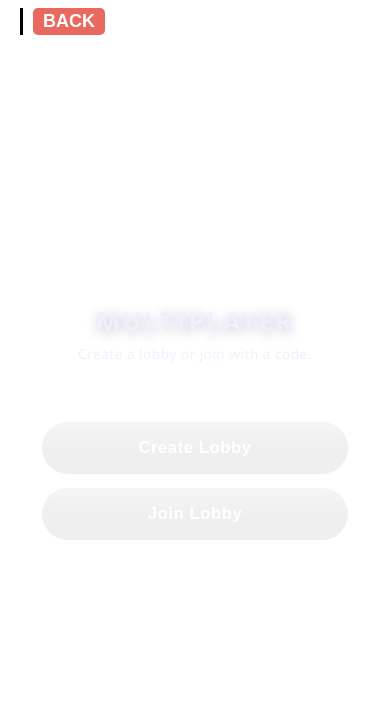
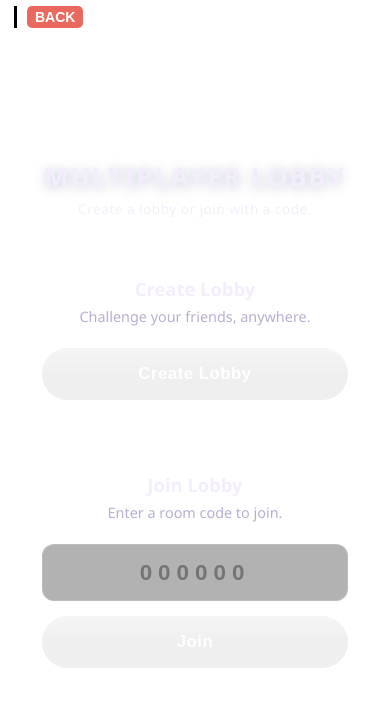
Before and after one commit to ExtraMilePHP/arenaofarms, a React (Create React App) app: page /arena/lobby in a window 390 px wide. Shown: the top 706 px of the page. Built offline with nearby package versions, Linux system fonts and the light colour scheme; no server answers.

Commit message:
first commit

```diff
--- a/src/functions/armReport.js
+++ b/src/functions/armReport.js
@@ -132,6 +132,9 @@ export async function reportArmMatch({
         total_score: score,
         time,
         status,
+        // solo rematches each get their own stages row instead of
+        // overwriting the session's existing one (see addReport.js)
+        forceInsert: isSolo,
         winnerId, // player's id (win), opponent's id (mp loss), or "AI" (solo loss)
         opponentId: opponentId || "AI",
         opponentemail: opponentEmail || opponentId || "AI",
--- a/src/index.css
+++ b/src/index.css
@@ -48,7 +48,7 @@ body.common-bg {
     /* background: url("img/mob.jpg"); */
     background-color: #ffffff;
     background-repeat: no-repeat;
-    background-size: cover !important;
+    background-size: 100% 100% !important;
     background-attachment: fixed;
   }
 }
--- a/src/pages/Battle/Battle.jsx
+++ b/src/pages/Battle/Battle.jsx
@@ -504,8 +504,11 @@ export default function Battle({ mode }) {
     return () => window.removeEventListener("keydown", onKey);
   }, [handleTap]);
 
+  // Multiplayer always moves straight on to the thank-you page — no rematch
+  // option there. Solo instead shows a Rematch button (see result overlay
+  // below) and only leaves for the thank-you page when the player chooses to.
   useEffect(() => {
-    if (phase === "result") {
+    if (mode === "multiplayer" && phase === "result") {
       const timeout = setTimeout(() => {
         navigate("/thankyou", {
           replace: true,
@@ -519,7 +522,29 @@ export default function Battle({ mode }) {
 
       return () => clearTimeout(timeout);
     }
-  }, [phase, navigate]);
+  }, [mode, phase, navigate]);
+
+  const handleRematch = useCallback(() => {
+    meterRef.current = 0;
+    playerScoreRef.current = 0;
+    opponentScoreRef.current = 0;
+    reportedRef.current = false;
+    pinLatchRef.current = 0;
+    sceneRef.current?.reset();
+    setResult(null);
+    setCountdown(3);
+    setPhase("countdown");
+  }, []);
+
+  const handleExit = useCallback(() => {
+    navigate("/thankyou", {
+      replace: true,
+      state: {
+        points: finalStatsRef.current.points,
+        time: finalStatsRef.current.time,
+      },
+    });
+  }, [navigate]);
 
   const meterPct = ((hud.meter + 100) / 200) * 100; // 0..100 (50 = dead even)
   const fillLeft = Math.min(50, meterPct);
@@ -646,6 +671,16 @@ export default function Battle({ mode }) {
             {hud.player} — {hud.opponent}
           </div>
           <div className="aoa-result-msg">{resultMsg}</div>
+          {mode === "solo" && (
+            <div className="aoa-result-actions">
+              <button className="aoa-btn aoa-btn-primary" style={powerBtnStyle} onClick={handleRematch}>
+                Rematch
+              </button>
+              <button className="aoa-btn aoa-btn-ghost" onClick={handleExit}>
+                Exit
+              </button>
+            </div>
+          )}
         </div>
       )}
     </div>
--- a/src/pages/MainMenu/MainMenu.jsx
+++ b/src/pages/MainMenu/MainMenu.jsx
@@ -5,6 +5,7 @@ import CinematicIntro from "../../components/CinematicIntro";
 import "../arena.css";
 import { setBackButtonUrl } from '../uiSlice';
 import { useThemeColors } from '../../functions/useThemeColors';
+import { getDvSourceImageUrl } from '../../functions/themeAssets';
 
 const INTRO_SEEN_KEY = "aoa_seen_landing_intro";
 
@@ -12,7 +13,19 @@ export default function MainMenu() {
   const navigate = useNavigate();
   const dispatch = useDispatch();
   const { status, user } = useSelector((state) => state.auth);
-  const { textStyle, buttonStyle } = useThemeColors();
+  const { data: themeData } = useSelector((state) => state.theme);
+  const { textStyle, buttonColor, buttonTextColor, buttonShadowColor } = useThemeColors();
+  const themedBtnStyle = {
+    ...(buttonColor ? { "--btn-bg": buttonColor } : null),
+    ...(buttonTextColor ? { "--btn-color": buttonTextColor } : null),
+    ...(buttonShadowColor
+      ? { "--btn-shadow": `0 8px 0 ${buttonShadowColor}` }
+      : null),
+  };
+  const logoUrl = useMemo(
+    () => (themeData?.logo ? getDvSourceImageUrl(themeData.logo) : null),
+    [themeData]
+  );
   const [showIntro, setShowIntro] = useState(() => !sessionStorage.getItem(INTRO_SEEN_KEY));
 
   const dismissIntro = () => {
@@ -37,16 +50,14 @@ export default function MainMenu() {
   }
 
   return (
-    <div className="aoa-root" style={textStyle}>
-      <div className="aoa-title">Arena of Arms</div>
-      <div className="aoa-subtitle">Tap. Push. Overpower. Win the arm wrestle.</div>
-
-      <div className="aoa-menu-actions">
-        <button className="aoa-btn aoa-btn-primary" style={buttonStyle} onClick={() => navigate("/arena/solo")}>
-          🥊 Play Solo
+    <div className="aoa-root aoa-root-menu" style={textStyle}>
+      {logoUrl && <img src={logoUrl} alt="" className="aoa-menu-logo" />}
+      <div className="aoa-menu-actions aoa-menu-actions-row">
+        <button className="aoa-btn aoa-btn-ghost aoa-btn-lg" style={themedBtnStyle} onClick={() => navigate("/arena/solo")}>
+          <i className="fa-solid fa-user" /> Play Solo
         </button>
-        <button className="aoa-btn aoa-btn-secondary" style={buttonStyle} onClick={() => navigate("/arena/lobby")}>
-          🌐 Play Multiplayer
+        <button className="aoa-btn aoa-btn-primary-fill aoa-btn-lg" style={themedBtnStyle} onClick={() => navigate("/arena/lobby")}>
+          <i className="fa-solid fa-users" /> Multiplayer
         </button>
       </div>
     </div>
--- a/src/pages/MultiplayerLobby/LobbyChooser.jsx
+++ b/src/pages/MultiplayerLobby/LobbyChooser.jsx
@@ -33,7 +33,6 @@ export default function LobbyChooser() {
   const { status, user } = useSelector((state) => state.auth);
   const { textStyle, buttonStyle } = useThemeColors();
   const [searchParams] = useSearchParams();
-  const [showJoin, setShowJoin] = useState(!!searchParams.get("code"));
   const [code, setCode] = useState(searchParams.get("code") || "");
   const [busy, setBusy] = useState(false);
   const [error, setError] = useState("");
@@ -66,42 +65,37 @@ export default function LobbyChooser() {
   return (
     <div className="aoa-root" style={textStyle}>
       <div className="aoa-title" style={{ fontSize: "clamp(1.6rem, 5vw, 2.4rem)" }}>
-        Multiplayer
+        Multiplayer Lobby
       </div>
       <div className="aoa-subtitle">Create a lobby or join with a code.</div>
 
-      <div className="aoa-card">
-        {!showJoin ? (
-          <>
+      <div className="aoa-lobby-split">
+        <div className="aoa-card aoa-lobby-panel">
+          <div className="aoa-lobby-panel-title">Create Lobby</div>
+          <div className="aoa-lobby-panel-desc">Challenge your friends, anywhere.</div>
           <button
             className="aoa-btn aoa-btn-primary"
-              style={{ width: "100%", ...buttonStyle }}
+            style={{ width: "100%", marginTop: "auto", ...buttonStyle }}
             disabled={busy}
             onClick={handleCreate}
           >
             {busy ? "Creating…" : "Create Lobby"}
           </button>
-            <button
-              className="aoa-btn aoa-btn-secondary"
-              style={{ width: "100%", marginTop: "0.9rem", ...buttonStyle }}
-              disabled={busy}
-              onClick={() => {
-                setError("");
-                setShowJoin(true);
-              }}
-            >
-              Join Lobby
-            </button>
-          </>
-        ) : (
-          <>
+        </div>
+
+        <div className="aoa-card aoa-lobby-panel">
+          <div className="aoa-lobby-panel-title">Join Lobby</div>
+          <div className="aoa-lobby-panel-desc">Enter a room code to join.</div>
           <input
             className="aoa-code-input"
             placeholder="000000"
             inputMode="numeric"
             maxLength={6}
             value={code}
-              onChange={(e) => setCode(e.target.value.replace(/\D/g, "").slice(0, 6))}
+            onChange={(e) => {
+              setError("");
+              setCode(e.target.value.replace(/\D/g, "").slice(0, 6));
+            }}
             style={{ marginBottom: "0.9rem" }}
           />
           <button
@@ -109,23 +103,12 @@ export default function LobbyChooser() {
             style={{ width: "100%", ...buttonStyle }}
             onClick={handleJoin}
           >
-              Join Lobby
+            Join
           </button>
-            <button
-              className="aoa-btn aoa-btn-ghost"
-              style={{ width: "100%", marginTop: "0.9rem" }}
-              onClick={() => {
-                setError("");
-                setShowJoin(false);
-              }}
-            >
-              ← Back
-            </button>
-          </>
-        )}
+        </div>
+      </div>
 
       {error && <div className="aoa-error">{error}</div>}
     </div>
-    </div>
   );
 }
--- a/src/pages/arena.css
+++ b/src/pages/arena.css
@@ -38,6 +38,82 @@
   width: min(90vw, 360px);
   margin-bottom: 2rem;
 }
+
+.aoa-root-menu {
+  /* justify-content: flex-end; */
+  /* padding-bottom: clamp(1.5rem, 5vh, 3rem); */
+}
+
+.aoa-menu-logo {
+  max-width: min(80vw, 450px);
+  max-height: 60vh;
+  width: auto;
+  height: auto;
+  object-fit: contain;
+  margin-bottom: auto;
+  /* margin-top: clamp(1.5rem, 6vh, 3rem); */
+      margin-bottom: 0px;
+}
+
+.aoa-menu-actions-row {
+  flex-direction: row;
+  flex-wrap: wrap;
+  justify-content: center;
+  align-items: center;
+  width: min(94vw, 620px);
+  gap: 1rem;
+  margin-bottom: 0;
+}
+
+.aoa-menu-actions-row .aoa-btn {
+  flex: 1 1 auto;
+  display: inline-flex;
+  align-items: center;
+  justify-content: center;
+  gap: 0.5rem;
+  padding: 0.85rem 1.5rem;
+  font-size: 0.95rem;
+  white-space: nowrap;
+}
+
+.aoa-menu-actions-row .aoa-btn-lg {
+  padding: 1.35rem 2.25rem;
+  font-size: 1.25rem;
+  min-width: 220px;
+}
+
+@media (max-width: 560px) {
+  .aoa-menu-actions-row .aoa-btn-lg {
+    min-width: 0;
+    padding: 1.1rem 1.5rem;
+    font-size: 1.05rem;
+  }
+}
+
+/* short/landscape phones: the logo + big buttons can outgrow the viewport
+   height together, so shrink the logo and tighten gaps instead of scrolling */
+@media (max-height: 480px) and (orientation: landscape) {
+  .aoa-root-menu {
+    padding-top: 0.75rem;
+    padding-bottom: 0.75rem;
+  }
+  .aoa-menu-logo {
+    max-height: 26vh;
+    max-width: min(50vw, 260px);
+  }
+  .aoa-menu-actions-row .aoa-btn-lg {
+    padding: 0.85rem 1.5rem;
+    font-size: 1rem;
+    min-width: 180px;
+  }
+}
+
+.aoa-btn-primary-fill {
+  background-color: var(--btn-bg, #e8432f);
+  color: var(--btn-color, #fff);
+  box-shadow: var(--btn-shadow, 0 8px 0 #8a1717);
+}
+.aoa-btn-primary-fill:active { box-shadow: 0 2px 0 #8a1717; }
 
 /* chunky "gummy-pill" 3D game buttons -- a solid un-blurred bottom lip
    (box-shadow, same border-radius as the button so it reads as a rounded
@@ -89,12 +165,23 @@
 .aoa-btn-secondary:active { box-shadow: 0 2px 0 #8a1717; }
 
 .aoa-btn-ghost {
-  background: linear-gradient(135deg, rgba(255, 255, 255, 0.14), rgba(255, 255, 255, 0.06));
+  background-color: var(--btn-bg, rgba(255, 255, 255, 0.1));
+  color: var(--btn-color, #fff);
   border: 1px solid rgba(255, 255, 255, 0.18);
-  box-shadow: 0 8px 0 rgba(0, 0, 0, 0.3);
+  box-shadow: var(--btn-shadow, 0 8px 0 rgba(0, 0, 0, 0.3));
 }
-.aoa-btn-ghost:hover { background: linear-gradient(135deg, rgba(255, 255, 255, 0.2), rgba(255, 255, 255, 0.09)); box-shadow: 0 11px 0 rgba(0, 0, 0, 0.3); }
 .aoa-btn-ghost:active { box-shadow: 0 2px 0 rgba(0, 0, 0, 0.3); }
+
+/* Frosted-glass hover: both variants dissolve into the same translucent,
+   blurred pill on hover so the themed fill color doesn't fight the effect. */
+.aoa-btn-primary-fill:hover,
+.aoa-btn-ghost:hover {
+  background-color: rgba(255, 255, 255, 0.14);
+  border: 1px solid rgba(255, 255, 255, 0.4);
+  backdrop-filter: blur(12px) saturate(160%);
+  -webkit-backdrop-filter: blur(12px) saturate(160%);
+  box-shadow: 0 11px 0 rgba(0, 0, 0, 0.3), 0 14px 26px rgba(0, 0, 0, 0.25);
+}
 
 .aoa-card {
   background: rgba(255, 255, 255, 0.04);
@@ -103,6 +190,47 @@
   padding: 1.6rem;
   width: min(92vw, 420px);
   backdrop-filter: blur(6px);
+}
+
+.aoa-lobby-split {
+  display: flex;
+  flex-wrap: wrap;
+  justify-content: center;
+  align-items: stretch;
+  gap: 1.2rem;
+  width: min(94vw, 900px);
+}
+
+.aoa-lobby-panel {
+  flex: 1 1 320px;
+  display: flex;
+  flex-direction: column;
+  width: auto;
+}
+
+.aoa-lobby-panel-title {
+  font-size: 1.15rem;
+  font-weight: 800;
+  text-align: center;
+  margin-bottom: 0.35rem;
+}
+
+.aoa-lobby-panel-desc {
+  text-align: center;
+  color: #b9aed0;
+  font-size: 0.9rem;
+  margin-bottom: 1.4rem;
+}
+
+@media (max-width: 720px) {
+  .aoa-lobby-split {
+    flex-direction: column;
+    align-items: center;
+  }
+  .aoa-lobby-panel {
+    width: min(92vw, 420px);
+    flex: none;
+  }
 }
 
 .aoa-back {
@@ -302,14 +430,19 @@
 }
 .aoa-link-input {
   flex: 1;
+  min-width: 0;
   background: rgba(0, 0, 0, 0.3);
   border: 1px solid rgba(255, 255, 255, 0.15);
   border-radius: 10px;
   padding: 0.6rem 0.8rem;
   color: #fff;
   font-size: 0.82rem;
+  white-space: nowrap;
   overflow: hidden;
   text-overflow: ellipsis;
+}
+.aoa-link-row .aoa-btn {
+  flex-shrink: 0;
 }
 .aoa-code-input {
   width: 100%;
@@ -383,6 +516,21 @@
   font-size: 0.85rem;
   margin-top: 0.8rem;
   text-align: center;
+}
+
+@media (max-width: 380px) {
+  .aoa-card {
+    padding: 1.1rem;
+  }
+  .aoa-lobby-code {
+    font-size: clamp(1.9rem, 11vw, 2.6rem);
+    letter-spacing: 6px;
+  }
+  .aoa-code-input {
+    font-size: 1.15rem;
+    letter-spacing: 4px;
+    padding: 0.75rem;
+  }
 }
 
 /* Battle screen */
@@ -507,14 +655,17 @@
   position: relative;
   height: 26px;
   border-radius: 999px;
+  /* lighter, more opaque base than the old near-black fill -- against the
+     dark arena backdrop the track itself used to nearly disappear, leaving
+     only the (often small, near-even) colored fill visible */
   background:
-    linear-gradient(180deg, rgba(255,255,255,0.03), rgba(255,255,255,0.09)),
-    rgba(6, 10, 20, 0.72);
+    linear-gradient(180deg, rgba(255,255,255,0.22), rgba(255,255,255,0.1)),
+    rgba(40, 44, 58, 0.85);
   overflow: hidden;
-  border: 1px solid rgba(255, 255, 255, 0.22);
+  border: 1px solid rgba(255, 255, 255, 0.4);
   box-shadow:
-    inset 0 2px 8px rgba(0, 0, 0, 0.6),
-    inset 0 -1px 2px rgba(255, 255, 255, 0.06),
+    inset 0 2px 8px rgba(0, 0, 0, 0.45),
+    inset 0 -1px 2px rgba(255, 255, 255, 0.12),
     0 4px 18px rgba(0, 0, 0, 0.4);
 }
 /* "pin zones" — the last stretch each side must reach to win */
@@ -536,7 +687,7 @@
   inset: 0;
   z-index: 1;
   background-image: repeating-linear-gradient(
-    90deg, transparent 0 9.9%, rgba(255, 255, 255, 0.14) 9.9%, rgba(255, 255, 255, 0.14) 10%
+    90deg, transparent 0 9.9%, rgba(0, 0, 0, 0.22) 9.9%, rgba(0, 0, 0, 0.22) 10%
   );
 }
 .aoa-meter-fill {
--- a/src/pages/dddUI/user.css
+++ b/src/pages/dddUI/user.css
@@ -31,6 +31,24 @@
     padding: 3px 10px;
 }
 
+@media (max-width: 480px) {
+    .upperaction {
+        padding: 6px 8px;
+    }
+    .logo-holder {
+        max-height: 48px;
+        max-width: 110px;
+    }
+    .back-default {
+        font-size: 14px;
+        padding: 3px 8px;
+        margin-right: 8px;
+    }
+    .back-holder {
+        margin-left: 6px;
+    }
+}
+
 
        .quiz-loader {
             width: 50px;
```
Also changed, not shown: src/pages/rules/rules.jsx (+0 -29 lines), src/three/ArmWrestleScene.js (+22 -3 lines). Lines whose indentation alone changed are shown as unchanged.
